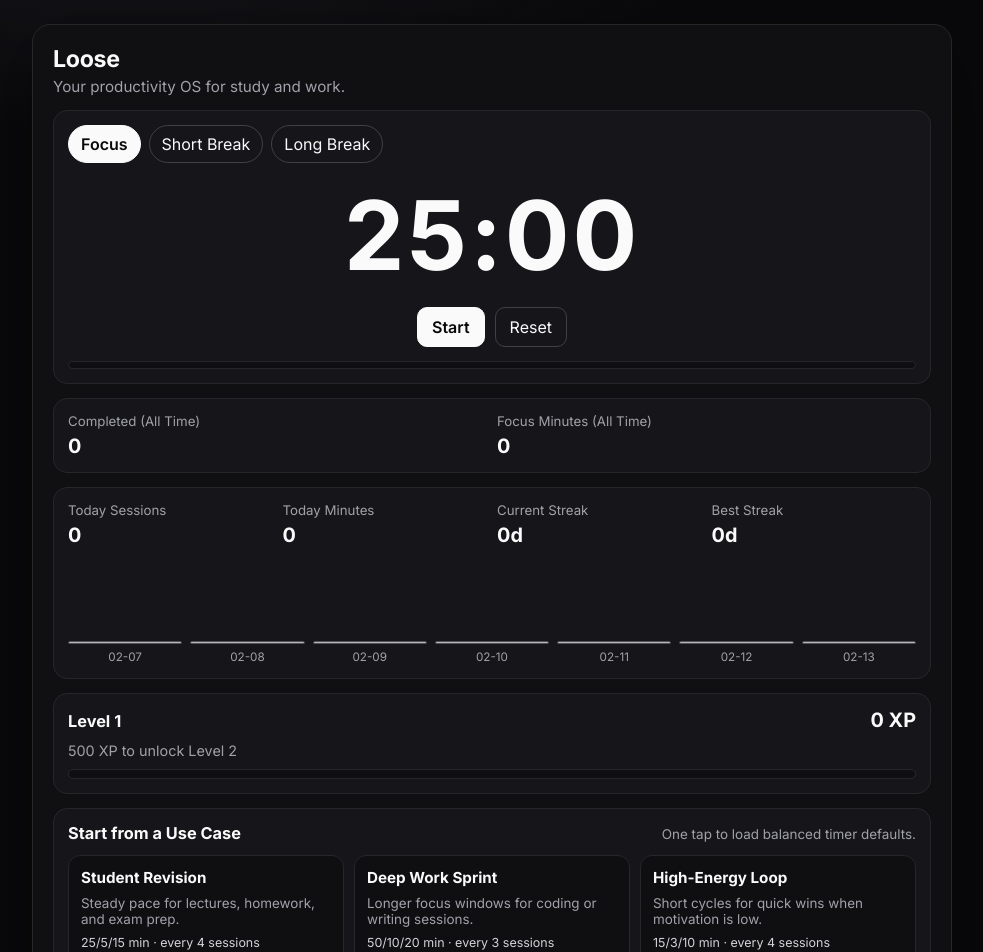
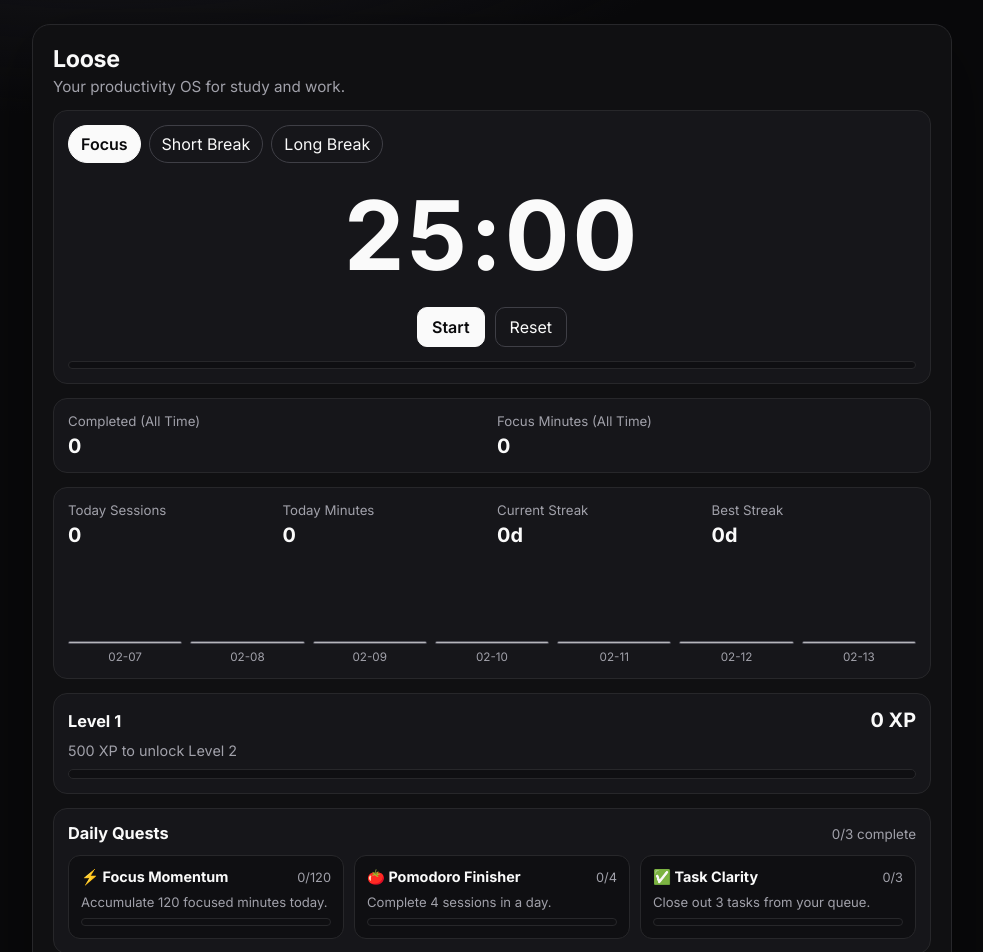
Before and after one commit to dhyoprd/pomodoro-glass, a Next.js app: page / in a window 1280 px wide. Shown: the top 952 px of the page, without its empty margins (148-1131 px from the left). Built offline with nearby package versions, Linux system fonts and the light colour scheme.

Commit message:
feat: add daily quest cards for gamified progress

```diff
--- a/src/app/globals.css
+++ b/src/app/globals.css
@@ -159,6 +159,75 @@ button.ghost { background: transparent; }
   background: linear-gradient(90deg, #f5d0fe, #c4b5fd);
 }
 
+.quests {
+  display: grid;
+  gap: 12px;
+}
+
+.quests-head {
+  display: flex;
+  justify-content: space-between;
+  align-items: baseline;
+  flex-wrap: wrap;
+  gap: 8px;
+}
+
+.quests-head h2 {
+  margin: 0;
+  font-size: 1.02rem;
+}
+
+.quests-head span {
+  color: var(--muted);
+  font-size: 0.84rem;
+}
+
+.quest-grid {
+  display: grid;
+  grid-template-columns: repeat(3, minmax(0, 1fr));
+  gap: 10px;
+}
+
+.quest-card {
+  background: #0f0f12;
+  border: 1px solid var(--line);
+  border-radius: 12px;
+  padding: 12px;
+  display: grid;
+  gap: 8px;
+}
+
+.quest-card.complete {
+  border-color: #4ade80;
+  box-shadow: inset 0 0 0 1px rgba(74, 222, 128, 0.3);
+}
+
+.quest-top {
+  display: flex;
+  justify-content: space-between;
+  align-items: baseline;
+  gap: 8px;
+}
+
+.quest-top strong {
+  font-size: 0.9rem;
+}
+
+.quest-top span {
+  color: var(--muted);
+  font-size: 0.8rem;
+}
+
+.quest-card p {
+  margin: 0;
+  color: var(--muted);
+  font-size: 0.82rem;
+}
+
+.quest-progress-bar {
+  background: linear-gradient(90deg, #4ade80, #22d3ee);
+}
+
 .presets {
   display: grid;
   gap: 12px;
@@ -302,6 +371,7 @@ input:focus { border-color: #71717a; }
 @media (max-width: 820px) {
   .settings-form { grid-template-columns: repeat(2, minmax(0, 1fr)); }
   .analytics-grid { grid-template-columns: repeat(2, minmax(0, 1fr)); }
+  .quest-grid { grid-template-columns: 1fr; }
   .preset-grid { grid-template-columns: 1fr; }
 }
 
--- a/src/ui/PomodoroApp.tsx
+++ b/src/ui/PomodoroApp.tsx
@@ -13,6 +13,33 @@ const MODES = [
 const XP_PER_SESSION = 100;
 const XP_PER_FOCUS_MINUTE = 2;
 const XP_PER_LEVEL = 500;
+
+const DAILY_QUESTS = [
+  {
+    id: 'quest-focus-minutes',
+    icon: '⚡',
+    title: 'Focus Momentum',
+    target: 120,
+    description: 'Accumulate 120 focused minutes today.',
+    getProgress: (state: ReturnType<typeof usePomodoroController>['state']) => state.analytics.today.focusMinutes,
+  },
+  {
+    id: 'quest-sessions',
+    icon: '🍅',
+    title: 'Pomodoro Finisher',
+    target: 4,
+    description: 'Complete 4 sessions in a day.',
+    getProgress: (state: ReturnType<typeof usePomodoroController>['state']) => state.analytics.today.sessions,
+  },
+  {
+    id: 'quest-task-clear',
+    icon: '✅',
+    title: 'Task Clarity',
+    target: 3,
+    description: 'Close out 3 tasks from your queue.',
+    getProgress: (state: ReturnType<typeof usePomodoroController>['state']) => state.tasks.filter((task) => task.done).length,
+  },
+] as const;
 
 const USE_CASE_PRESETS = [
   {
@@ -87,6 +114,23 @@ export function PomodoroApp() {
 
     return { xp, level, xpToNextLevel, levelProgress };
   }, [state.stats.completed, state.stats.focusMinutes]);
+
+  const questProgress = useMemo(
+    () =>
+      DAILY_QUESTS.map((quest) => {
+        const progressValue = quest.getProgress(state);
+        const progress = clamp((progressValue / quest.target) * 100, 0, 100);
+        const complete = progressValue >= quest.target;
+
+        return {
+          ...quest,
+          progressValue,
+          progress,
+          complete,
+        };
+      }),
+    [state],
+  );
 
   return (
     <main className="app">
@@ -167,6 +211,27 @@ export function PomodoroApp() {
           <p>{gamification.xpToNextLevel} XP to unlock Level {gamification.level + 1}</p>
           <div className="progress-wrap level-progress-wrap" aria-hidden="true">
             <div className="progress-bar level-progress-bar" style={{ width: `${gamification.levelProgress}%` }} />
+          </div>
+        </section>
+
+      <section className="quests" aria-label="Daily quests">
+          <div className="quests-head">
+            <h2>Daily Quests</h2>
+            <span>{questProgress.filter((quest) => quest.complete).length}/{questProgress.length} complete</span>
+          </div>
+          <div className="quest-grid">
+            {questProgress.map((quest) => (
+              <article className={`quest-card ${quest.complete ? 'complete' : ''}`} key={quest.id}>
+                <div className="quest-top">
+                  <strong>{quest.icon} {quest.title}</strong>
+                  <span>{quest.progressValue}/{quest.target}</span>
+                </div>
+                <p>{quest.description}</p>
+                <div className="progress-wrap" aria-hidden="true">
+                  <div className="progress-bar quest-progress-bar" style={{ width: `${quest.progress}%` }} />
+                </div>
+              </article>
+            ))}
           </div>
         </section>
 
```
